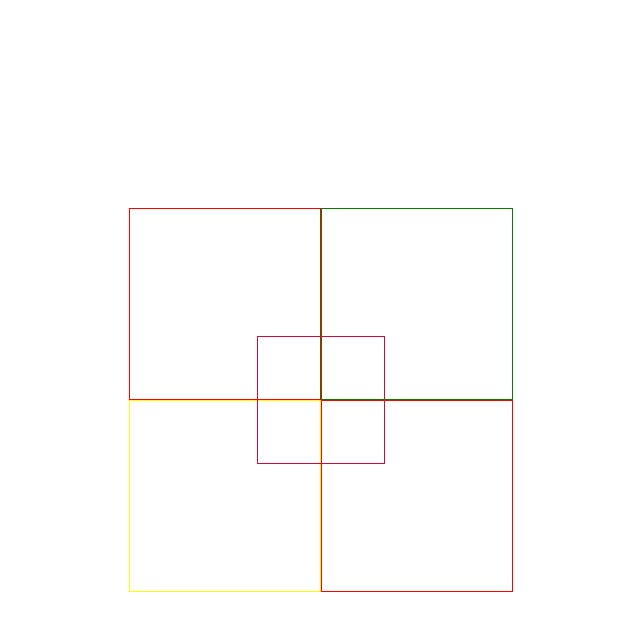
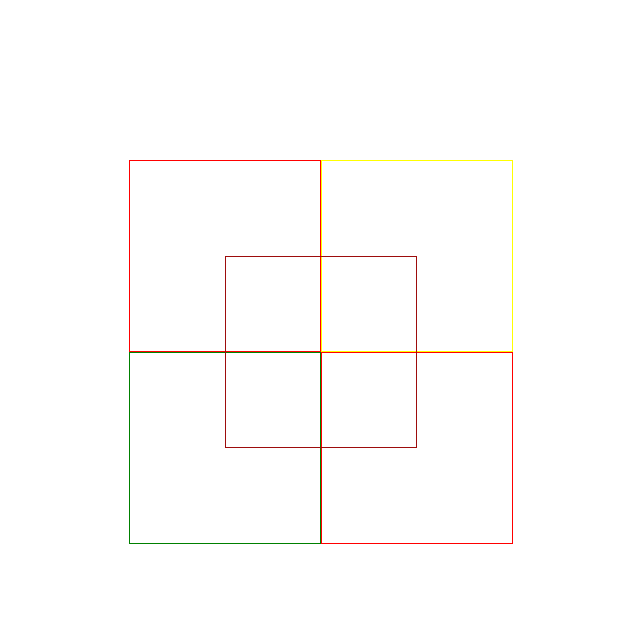
Before and after one commit to darkhacker1906/Intersecting-boxes, a plain HTML site: page index.html in a window 1280 px wide. Shown: the whole page, without its empty margins (319-959 px from the left). Drawn offline with Linux system fonts and the light colour scheme.

Commit message:
Making intersection box through position properties

```diff
--- a/index.css
+++ b/index.css
@@ -5,52 +5,37 @@
 }
 .main{
     height:100vh;
-    width:100%;
-   background-color: #FBFBF7;
-   padding: 0% 10%;
+    width:100vw;
 }
 .wrapper{
-    background: white;
-    width:100%;
-    height:100%;
-    display:flex;
-    align-items: center;
-    justify-content: center;
+    position: relative;
+    width:30vw;
+    height:30vw;
+    top:20%;
+    margin:0 auto;
 }
-
-.box_container{
-    position:relative;
-     height:100vh;
-    width:100vw;
-    display:flex;
-    /* flex-wrap: wrap; */
-    align-items: center;
-    justify-content: center;
-}
-.div1_container{
-aspect-ratio: 1/2;
-}
-
- .box{
-    aspect-ratio: 1;
-    width:15vw;
-
-}
-.box1{
-    border:1.5px solid red;
-}
-.box2{
-    border:1.5px solid yellow;
-}
-.box3{
-    border:1.5px solid green;
-}
-.box4{
-    border:1.5px solid red;
-}
-.box5{
-    border:1.5px solid #c70f3f;
-    width:10vw;
+.box{
+    width:50%;
     aspect-ratio: 1;
     position:absolute;
 }
+.box1{
+    transform:translate(0% ,0%);
+    border:1px solid red;
+}
+.box2{
+    transform: translateX(100%);
+    border:1px solid yellow;
+}
+.box3{
+    transform: translateY(100%);
+    border:1px solid green;
+}
+.box4{
+    transform: translate(100%,100%);
+    border:1px solid red;
+}
+.box5{
+    transform: translate(50%,50%);
+    border:1px solid rgb(157, 12, 12);
+}
--- a/index.html
+++ b/index.html
@@ -9,18 +9,13 @@
 <body>
   <div class="main">
     <div class="wrapper">
-      <div class="box_container">
-        <div class="div1_container">
-        <div class=" box box1"></div>
-        <div class=" box box2"></div>
-      </div>
-      <div class="div1_container">
-        <div class=" box box3"></div>
-        <div class=" box box4"></div>
-      </div>
-        <div class="box5"></div>
+     <div class=" box box1"></div>
+     <div class=" box box2"></div>
+     <div class=" box box3"></div>
+     <div class=" box box4"></div>
+     <div class=" box box5"></div>
       </div>
     </div>
-  </div>
+
 </body>
 </html>
```
